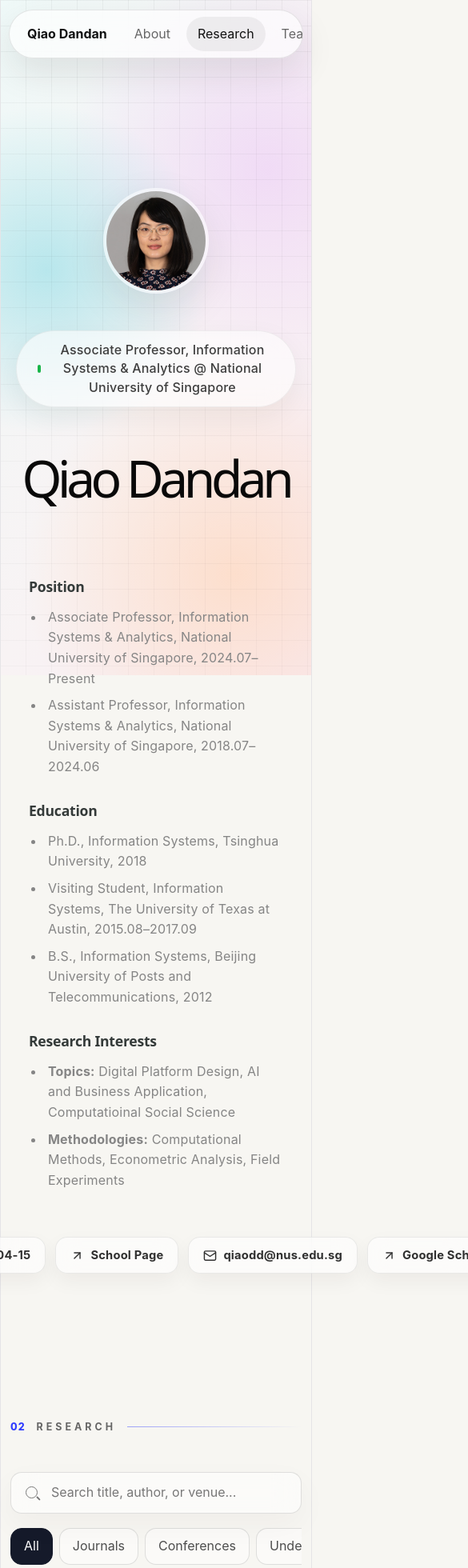
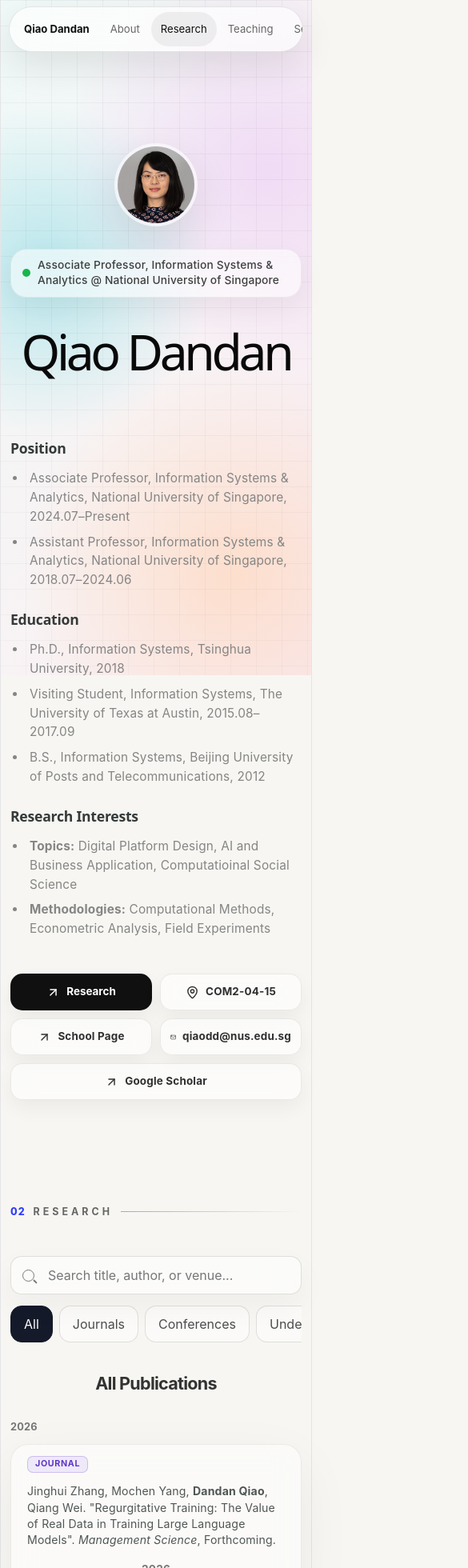
Before and after one commit to LeeZeHao/professorqiaodandanwebsite, a React (Vite) app: page / in a window 390 px wide. Shown: the top 1960 px of the page at 80% size, 585 px wide, since content can reach past the window. Built offline with nearby package versions, Linux system fonts and the light colour scheme.

Commit message:
Improve mobile rendering

```diff
--- a/src/styles/global.css
+++ b/src/styles/global.css
@@ -1291,3 +1291,241 @@ a {
     border-radius: 20px;
   }
 }
+
+@media (max-width: 620px) {
+  body {
+    overflow-x: clip;
+  }
+
+  .site-main {
+    padding: 78px 0 64px;
+  }
+
+  .hotbar {
+    top: 8px;
+    margin-top: 8px;
+  }
+
+  .hotbar-nav {
+    width: 100%;
+    gap: 2px;
+    padding: 6px;
+  }
+
+  .hotbar-nav button {
+    min-height: 40px;
+  }
+
+  .brand-button,
+  .nav-pill {
+    padding-inline: 12px;
+    font-size: 0.82rem;
+  }
+
+  .search-shortcut {
+    min-width: 40px;
+    justify-content: center;
+    margin-left: 4px;
+    padding-inline: 10px;
+  }
+
+  .about-hero {
+    min-height: auto;
+    padding: 36px 0 56px;
+  }
+
+  .portrait-wrap {
+    width: 104px;
+    height: 104px;
+    margin-bottom: 28px;
+  }
+
+  .status-pill {
+    gap: 9px;
+    max-width: 100%;
+    padding: 10px 14px;
+    border-radius: 20px;
+    font-size: 0.86rem;
+    line-height: 1.4;
+    text-align: left;
+  }
+
+  .status-dot {
+    flex: 0 0 auto;
+  }
+
+  .about-title {
+    margin: 36px 0 18px;
+    font-size: clamp(2.75rem, 16vw, 4rem);
+    letter-spacing: -0.07em;
+  }
+
+  .about-content,
+  .teaching-content,
+  .services-content,
+  .awards-content {
+    width: 100%;
+  }
+
+  .about-block {
+    margin-top: 24px;
+  }
+
+  .about-block h2 {
+    font-size: 1.1rem;
+  }
+
+  .about-block ul {
+    font-size: 0.96rem;
+    line-height: 1.55;
+  }
+
+  .about-actions {
+    flex-wrap: wrap;
+    gap: 10px;
+    margin-top: 36px;
+  }
+
+  .primary-about-action,
+  .secondary-about-action {
+    min-width: 138px;
+    flex: 1 1 calc(50% - 5px);
+    padding-inline: 12px;
+    font-size: 0.84rem;
+  }
+
+  .research-section {
+    padding: 72px 0 56px;
+  }
+
+  .section-kicker {
+    gap: 10px;
+  }
+
+  .publication-controls {
+    gap: 14px;
+    margin-bottom: 34px;
+  }
+
+  .publication-search,
+  .alumni-search {
+    min-height: 48px;
+    padding-inline: 14px;
+  }
+
+  .publication-card {
+    min-height: 0;
+    gap: 14px;
+    padding: 20px;
+  }
+
+  .publication-card.has-publication-type {
+    padding-top: 48px;
+  }
+
+  .publication-card span.publication-type-tag {
+    left: 20px;
+  }
+
+  .publication-more-button {
+    width: 100%;
+  }
+
+  .teaching-section {
+    padding: 72px 0 28px;
+  }
+
+  .services-section,
+  .awards-section,
+  .alumni-section {
+    padding-top: 48px;
+  }
+
+  .teaching-content,
+  .services-content,
+  .awards-content {
+    margin-top: 44px;
+  }
+
+  .teaching-block,
+  .services-block,
+  .awards-block {
+    margin-top: 28px;
+  }
+
+  .teaching-block li,
+  .services-block li,
+  .awards-block li {
+    overflow-wrap: anywhere;
+  }
+
+  .alumni-heading {
+    margin-bottom: 24px;
+  }
+
+  .alumni-search {
+    width: 100%;
+    margin-bottom: 20px;
+  }
+
+  .alumni-card {
+    padding-block: 16px;
+  }
+
+  .search-backdrop {
+    padding: 10px;
+  }
+
+  .search-panel {
+    width: 100%;
+    max-height: calc(100dvh - 20px);
+    border-radius: 16px;
+  }
+
+  .search-input-row {
+    height: 60px;
+    gap: 10px;
+    padding-inline: 14px;
+  }
+
+  .search-input-row input {
+    min-width: 0;
+    font-size: 1rem;
+  }
+
+  .search-results-list {
+    max-height: calc(100dvh - 82px);
+    padding: 12px;
+  }
+
+  .search-result {
+    grid-template-columns: 8px minmax(0, 1fr);
+    gap: 10px;
+    padding: 12px 8px;
+  }
+
+  .result-text,
+  .result-text span {
+    min-width: 0;
+  }
+
+  .result-text span {
+    flex-wrap: wrap;
+    font-size: 0.92rem;
+  }
+
+  .result-text small {
+    overflow-wrap: anywhere;
+  }
+
+  .search-result kbd {
+    display: none;
+  }
+}
+
+@media (max-width: 380px) {
+  .primary-about-action,
+  .secondary-about-action {
+    flex-basis: 100%;
+  }
+}
```
Also changed, not shown: 1 other file (tests, documents, lock files or other folders).
